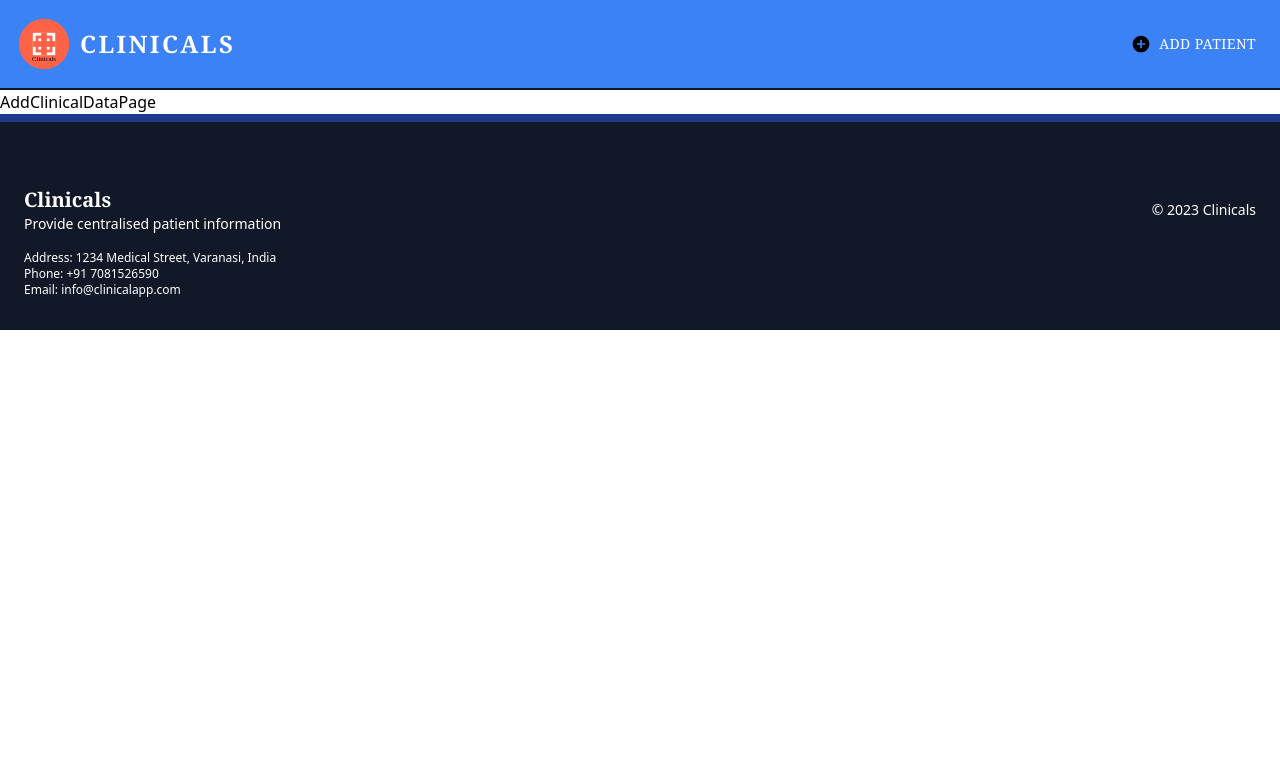
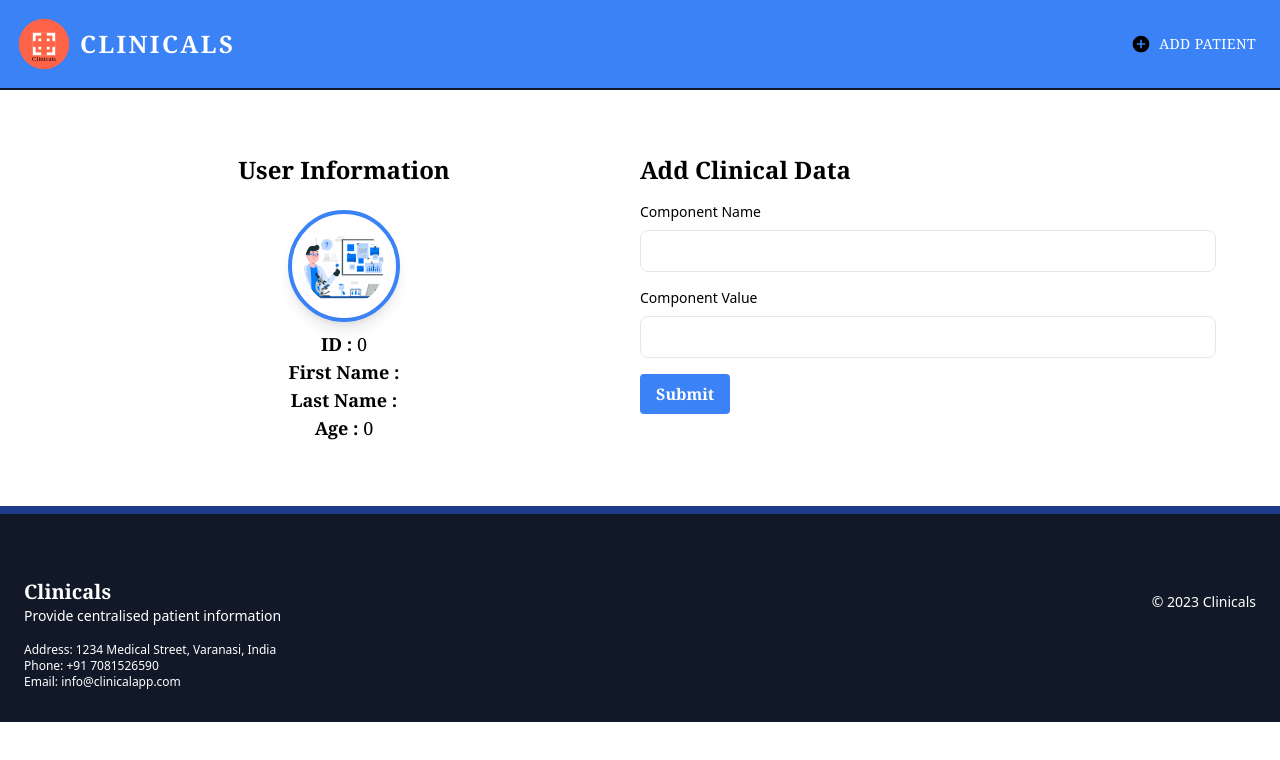
Before and after one commit to GyanendraMohan/Clinicals-App-React, a React (Vite) app: page /patient/1 in a window 1280 px wide. Shown: the top 760 px of the page. Built offline with nearby package versions, Linux system fonts and the light colour scheme; no server answers.

Commit message:
added clinical component

```diff
--- a/src/pages/AddClinicalDataPage.tsx
+++ b/src/pages/AddClinicalDataPage.tsx
@@ -1,12 +1,129 @@
-import React from 'react'
+import React, { useState, useEffect } from 'react';
 import { useParams } from 'react-router-dom';
+import axios from 'axios';
+import { ClinicalData, UserInfo } from '../interfaces/types';
+import userImg from './../assets/clinical.jpg'
+
+// Define types for user information and clinical data
+
 
 const AddClinicalDataPage: React.FC = () => {
     const { id } = useParams<{ id: string }>();
-    console.log(id);
+    const [userInfo, setUserInfo] = useState<UserInfo>({ id: 0, firstName: '', lastName: '', age: 0 });
+    const [formData, setFormData] = useState<ClinicalData>({ componentName: '', componentValue: '' });
+    const [errors, setErrors] = useState<{ [key: string]: string }>({});
+
+    useEffect(() => {
+        // Fetch user info by ID when the component mounts
+        const fetchUserInfo = async () => {
+            try {
+                const response = await axios.get<UserInfo>(`http://localhost:8080/clinicalservices/api/patients/${id}`);
+                setUserInfo(response.data);
+            } catch (error) {
+                console.error('Error fetching user info:', error);
+            }
+        };
+
+        fetchUserInfo();
+    }, [id]);
+
+    const handleInputChange = (e: React.ChangeEvent<HTMLInputElement>) => {
+        const { name, value } = e.target;
+        setFormData({ ...formData, [name]: value });
+    };
+
+    const validateForm = () => {
+        const errors: { [key: string]: string } = {};
+
+        if (!formData.componentName.trim()) {
+            errors.componentName = 'Component Name is required';
+        }
+
+        if (!formData.componentValue.trim()) {
+            errors.componentValue = 'Component Value is required';
+        }
+
+        setErrors(errors);
+
+        return Object.keys(errors).length === 0;
+    };
+
+    const handleSubmit = async (e: React.FormEvent) => {
+        e.preventDefault();
+
+        if (validateForm()) {
+            try {
+                await axios.post('http://localhost:8080/clinicalservices/api/clinicals', { ...formData, patientId: id });
+                setFormData({ componentName: '', componentValue: '' });
+            } catch (error) {
+                console.error('Error submitting clinical data:', error);
+            }
+        }
+    };
+
     return (
-        <div>AddClinicalDataPage</div>
-    )
-}
+        <div className="p-16 flex">
+            {/* Left Side - User Information */}
+            <div className="w-1/2 pr-4">
+                <h1 className="text-2xl font-semibold mb-4 text-center font-serif">User Information</h1>
+                <div className="flex flex-col items-center p- font-serif">
+                    <div className="w-32 h-32 flex items-center justify-center">
+                        <div className="w-28 h-28 flex items-center justify-center rounded-full border-4 border-blue-500 shadow-lg">
+                            <img
+                                src={userImg}
+                                alt="User Image"
+                                className="object-cover w-20 h-20 rounded-full"
+                            />
+                        </div>
+                    </div>
 
-export default AddClinicalDataPage
+
+                    <p className="text-lg"> <b>ID : </b> {userInfo.id}</p>
+                    <p className="text-lg"><b> First Name : </b>{userInfo.firstName}</p>
+                    <p className="text-lg"><b> Last Name : </b>{userInfo.lastName}</p>
+                    <p className="text-lg"><b> Age : </b>{userInfo.age}</p>
+                    {/* Display more user information here */}
+                </div>
+            </div>
+
+            {/* Right Side - Clinical Data Form */}
+            <div className="w-1/2 ">
+                <h2 className="text-2xl font-semibold mb-4 font-serif">Add Clinical Data</h2>
+                <form onSubmit={handleSubmit}>
+                    <div className="mb-4">
+                        <label className="block text-sm font-medium mb-2">Component Name</label>
+                        <input
+                            type="text"
+                            name="componentName"
+                            value={formData.componentName}
+                            onChange={handleInputChange}
+                            className={`w-full px-4 py-2 border rounded-lg focus:outline-none focus:ring focus:border-blue-400 ${errors.componentName ? 'border-red-500' : ''
+                                }`}
+                        />
+                        {errors.componentName && <p className="text-red-500 text-sm mt-1">{errors.componentName}</p>}
+                    </div>
+                    <div className="mb-4">
+                        <label className="block text-sm font-medium mb-2">Component Value</label>
+                        <input
+                            type="text"
+                            name="componentValue"
+                            value={formData.componentValue}
+                            onChange={handleInputChange}
+                            className={`w-full px-4 py-2 border rounded-lg focus:outline-none focus:ring focus:border-blue-400 ${errors.componentValue ? 'border-red-500' : ''
+                                }`}
+                        />
+                        {errors.componentValue && <p className="text-red-500 text-sm mt-1">{errors.componentValue}</p>}
+                    </div>
+                    <button
+                        type="submit"
+                        className="bg-blue-500 text-white font-semibold py-2 px-4 rounded hover:bg-gray-900 transition duration-300 font-serif  "
+                    >
+                        Submit
+                    </button>
+                </form>
+            </div>
+        </div>
+    );
+};
+
+export default AddClinicalDataPage;
```
Also changed, not shown: src/interfaces/types.ts (+12 -0 lines).
